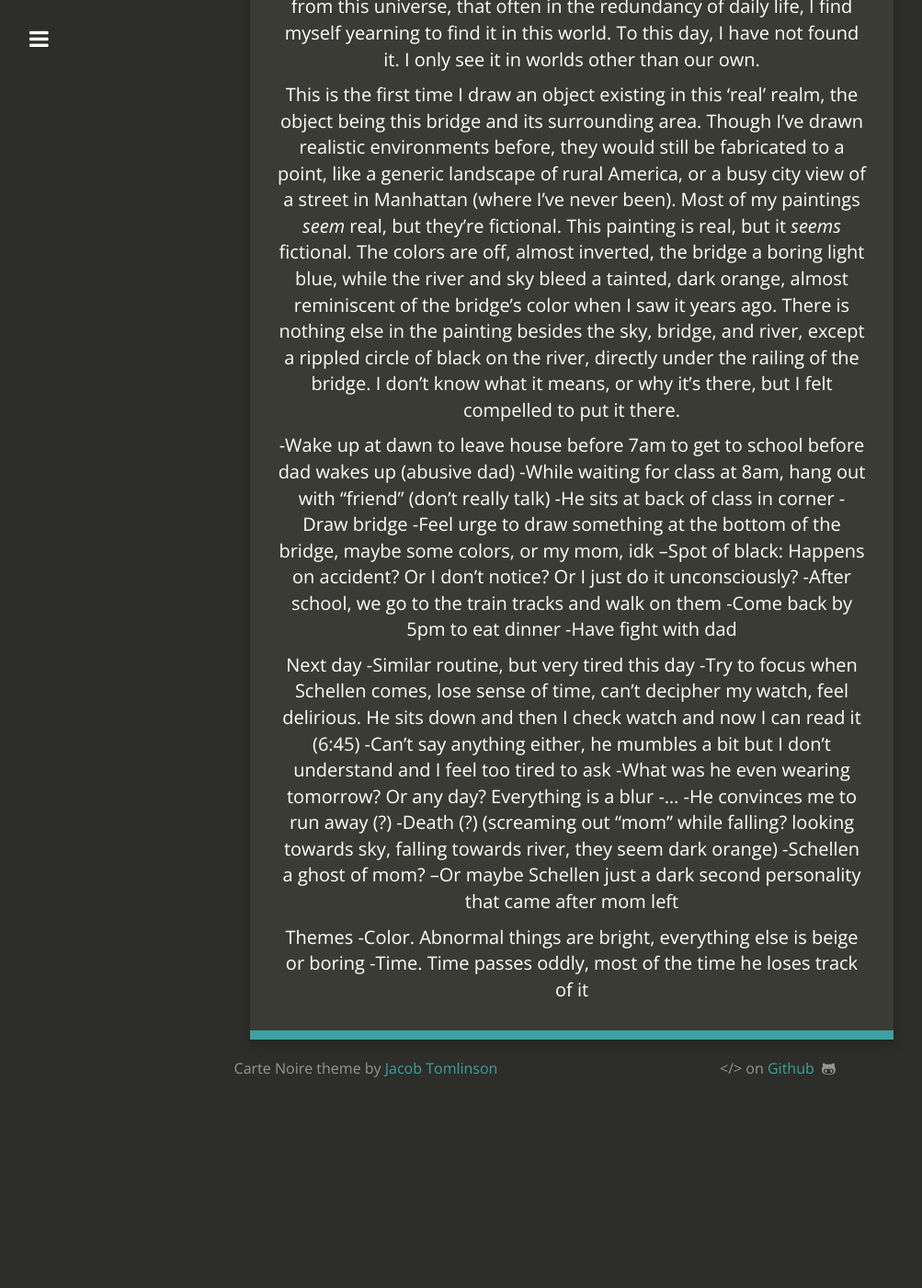
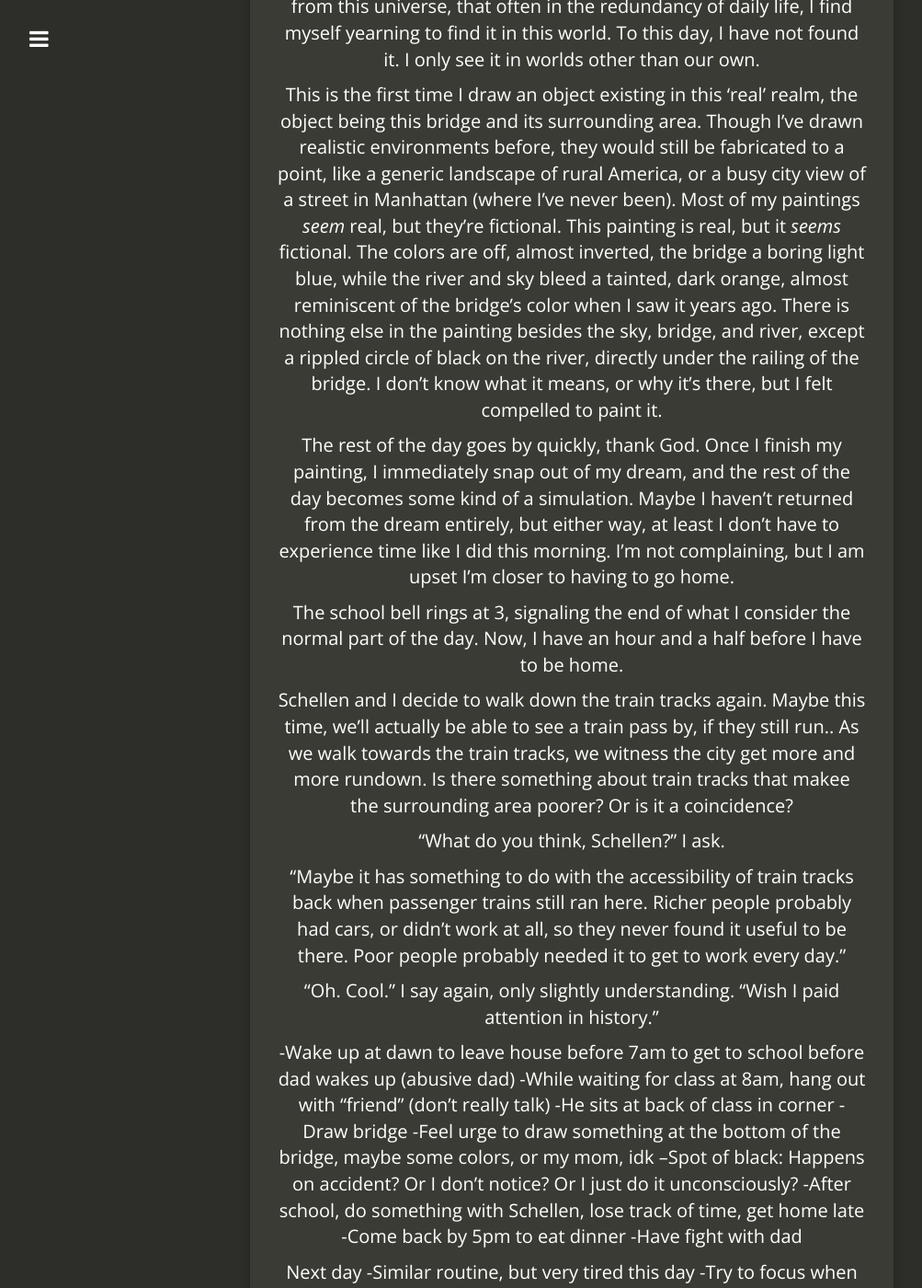
Before and after one commit to jacobtomlinson/carte-noire, a Jekyll site: the page built from drafts/untitled.md, in a window 1280 px wide and 1400 px high, scrolled down 5068 px. Shown: the whole window at 92% size, without its empty margins (18-1021 px from the left). Built offline with Jekyll 4.4.1, drawn with Linux system fonts in a browser that asks for light colours; nearby versions of some CDN libraries; our own code applies the rules of GitHub Pages for plain Markdown files; before the commit the page ends 6261 px from its top, so only the background shows below that.

Commit message:
Add end of first day's class and start of train tracks to untitled short story.

```diff
--- a/drafts/untitled.md
+++ b/drafts/untitled.md
@@ -42,7 +42,20 @@ I sit there quietly, painting this bridge, uncovering this itch I have. As alway
 
 No matter how hard I try, I have found myself to be entirely unable to return to a universe I have created, to experience the sensation I had when creating it. It seems that the realm of dreams, of fantasy, of art, and the realm of reality, have been built to be separate, and mutually exclusive. Similarly, "the sensation" has been so absent from this universe, that often in the redundancy of daily life, I find myself yearning to find it in this world. To this day, I have not found it. I only see it in worlds other than our own.
 
-This is the first time I draw an object existing in this 'real' realm, the object being this bridge and its surrounding area. Though I've drawn realistic environments before, they would still be fabricated to a point, like a generic landscape of rural America, or a busy city view of a street in Manhattan (where I've never been). Most of my paintings *seem* real, but they're fictional. This painting is real, but it *seems* fictional. The colors are off, almost inverted, the bridge a boring light blue, while the river and sky bleed a tainted, dark orange, almost reminiscent of the bridge's color when I saw it years ago. There is nothing else in the painting besides the sky, bridge, and river, except a rippled circle of black on the river, directly under the railing of the bridge. I don't know what it means, or why it's there, but I felt compelled to put it there.
+This is the first time I draw an object existing in this 'real' realm, the object being this bridge and its surrounding area. Though I've drawn realistic environments before, they would still be fabricated to a point, like a generic landscape of rural America, or a busy city view of a street in Manhattan (where I've never been). Most of my paintings *seem* real, but they're fictional. This painting is real, but it *seems* fictional. The colors are off, almost inverted, the bridge a boring light blue, while the river and sky bleed a tainted, dark orange, almost reminiscent of the bridge's color when I saw it years ago. There is nothing else in the painting besides the sky, bridge, and river, except a rippled circle of black on the river, directly under the railing of the bridge. I don't know what it means, or why it's there, but I felt compelled to paint it.
+
+The rest of the day goes by quickly, thank God. Once I finish my painting, I immediately snap out of my dream, and the rest of the day becomes some kind of a simulation. Maybe I haven't returned from the dream entirely, but either way, at least I don't have to experience time like I did this morning. I'm not complaining, but I am upset I'm closer to having to go home.
+
+The school bell rings at 3, signaling the end of what I consider the normal part of the day. Now, I have an hour and a half before I have to be home.
+
+Schellen and I decide to walk down the train tracks again. Maybe this time, we'll actually be able to see a train pass by, if they still run.. As we walk towards the train tracks, we witness the city get more and more rundown. Is there something about train tracks that makee the surrounding area poorer? Or is it a coincidence?
+
+"What do you think, Schellen?" I ask.
+
+"Maybe it has something to do with the accessibility of train tracks back when passenger trains still ran here. Richer people probably had cars, or didn't work at all, so they never found it useful to be there. Poor people probably needed it to get to work every day."
+
+"Oh. Cool." I say again, only slightly understanding. "Wish I paid attention in history."
+
 
 -Wake up at dawn to leave house before 7am to get to school before dad wakes up (abusive dad)
 -While waiting for class at 8am, hang out with "friend" (don't really talk)
@@ -50,7 +63,7 @@ This is the first time I draw an object existing in this 'real' realm, the objec
 -Draw bridge
 -Feel urge to draw something at the bottom of the bridge, maybe some colors, or my mom, idk
 --Spot of black: Happens on accident? Or I don't notice? Or I just do it unconsciously?
--After school, we go to the train tracks and walk on them
+-After school, do something with Schellen, lose track of time, get home late
 -Come back by 5pm to eat dinner
 -Have fight with dad
 
```
